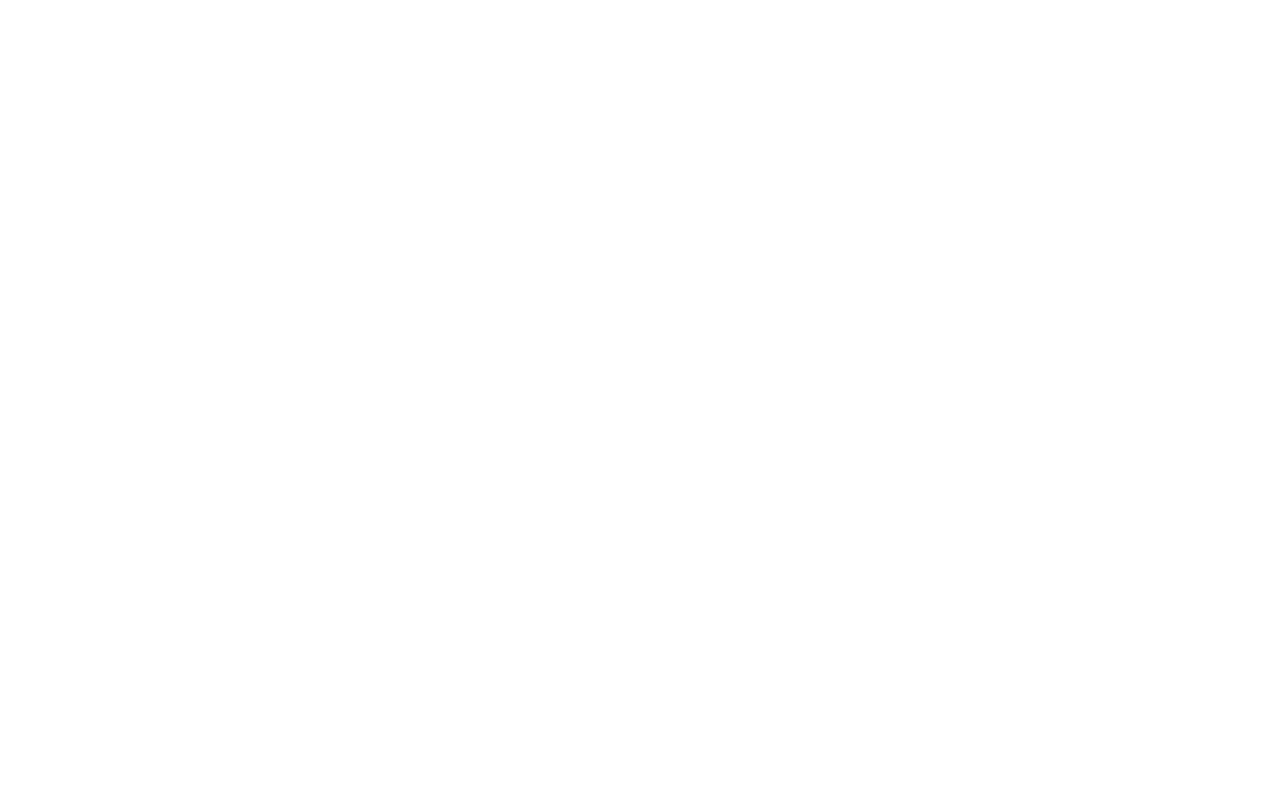
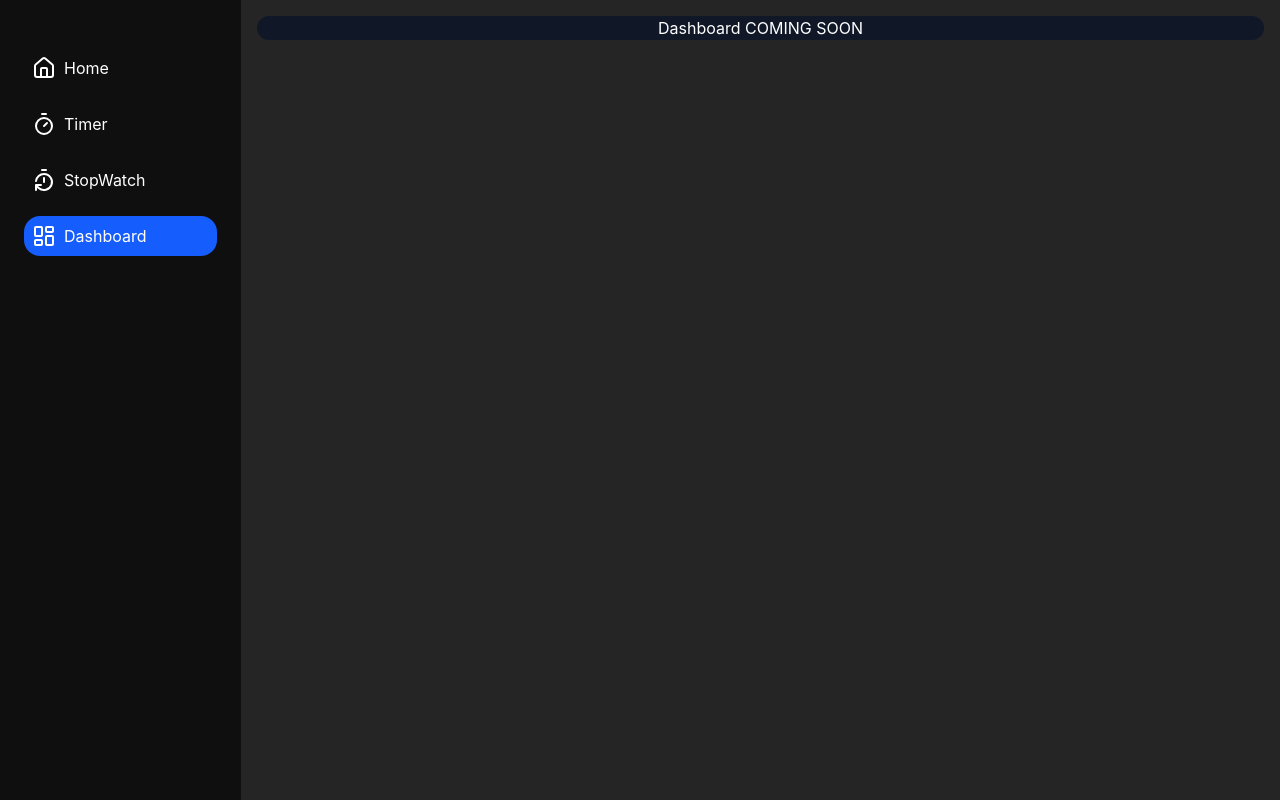
Before and after one commit to Snehasich/Focus-timer-app, a React (Vite) app in the folder client/: page /dashboard in a window 1280 px wide. Before the commit this address had no page. Built offline with nearby package versions, Linux system fonts and the light colour scheme; sample sign-in values are in the browser's storage.

Commit message:
ordered all navigation

```diff
--- a/client/src/App.jsx
+++ b/client/src/App.jsx
@@ -1,4 +1,4 @@
-import { BrowserRouter, Routes, Route, Navigate } from "react-router-dom";
+import { BrowserRouter, Routes, Route, Navigate, Outlet } from "react-router-dom";
 import { Side } from "./components/Side";
 import { TaskRoute } from "./components/TaskRoute";
 import { TaskRouteTask } from "./components/TaskRoute_Task";
@@ -7,11 +7,42 @@ import { StopWatch } from "./components/Timer/StopWatch";
 
 import Login from "./pages/Login";
 import Register from "./pages/Register";
+import Dashboard from "./components/Dashboard";
+
 
 // 🔐 Private Route
 const PrivateRoute = ({ children }) => {
   const token = localStorage.getItem("token");
-  return token ? children : <Navigate to="/login" />;
+  return token ? children : <Navigate to="/login" replace />;
+};
+
+// 🚫 Public Route
+const PublicRoute = ({ children }) => {
+  const token = localStorage.getItem("token");
+  return token ? <Navigate to="/" replace /> : children;
+};
+
+// 📦 Layout (FIXED PROPERLY)
+const Layout = () => {
+  return (
+    <div className="bg-[#252525] min-h-screen w-full flex">
+      <Side />
+
+      {/* FIXED */}
+      <div className="flex-1 p-4">
+        <Outlet />
+      </div>
+    </div>
+  );
+};
+
+// 🎯 Reusable Center Wrapper
+const CenterBox = ({ children }) => {
+  return (
+    <div className="w-full flex items-center justify-center bg-gray-900 rounded-3xl">
+      {children}
+    </div>
+  );
 };
 
 function App() {
@@ -19,44 +50,70 @@ function App() {
     <BrowserRouter>
       <Routes>
 
-        {/* Public */}
-        <Route path="/login" element={<Login />} />
-        <Route path="/register" element={<Register />} />
+        {/* Public Routes */}
+        <Route
+          path="/login"
+          element={
+            <PublicRoute>
+              <Login />
+            </PublicRoute>
+          }
+        />
 
-        {/* Protected */}
+        <Route
+          path="/register"
+          element={
+            <PublicRoute>
+              <Register />
+            </PublicRoute>
+          }
+        />
+
+        {/* Protected Routes */}
         <Route
           path="/"
           element={
             <PrivateRoute>
-              <div className="bg-[#252525] min-h-screen w-full flex">
-                <Side />
-
-                <div className="flex-1 flex flex-col p-4 gap-4">
+              <Layout />
+            </PrivateRoute>
+          }
+        >
+          {/* Home */}
+          <Route
+            index
+            element={
+              <div >
+                <div className="mb-7">
                   <TaskRoute />
+                </div>
                 <TaskRouteTask />
               </div>
-              </div>
-            </PrivateRoute>
             }
           />
 
+          {/* Timer */}
           <Route
-          path="/timer"
+            path="timer"
             element={
-            <PrivateRoute>
+              <CenterBox>
                 <Timer />
-            </PrivateRoute>
+              </CenterBox>
             }
           />
 
+          {/* Stopwatch */}
           <Route
-          path="/stopwatch"
+            path="stopwatch"
             element={
-            <PrivateRoute>
+              <CenterBox>
                 <StopWatch />
-            </PrivateRoute>
+              </CenterBox>
             }
           />
+
+          {/* Dashboard */}
+          <Route path="dashboard" element={<Dashboard />} />
+        </Route>
 
       </Routes>
     </BrowserRouter>
--- a/client/src/pages/Dashboard.jsx
+++ b/client/src/components/Dashboard.jsx
@@ -4,16 +4,9 @@ import { logout } from "../services/authService";
 function Dashboard() {
   const navigate = useNavigate();
 
-  const handleLogout = () => {
-    logout();
-    navigate("/");
-  };
-
   return (
-    <div>
-      <h2>Dashboard (Protected)</h2>
-
-      <button onClick={handleLogout}>Logout</button>
+    <div className="flex-1 flex flex-col items-center justify-center bg-gray-900 rounded-4xl text-white">
+      <h2>Dashboard COMING SOON</h2>
     </div>
   );
 }
--- a/client/src/components/Timer/StopWatch.jsx
+++ b/client/src/components/Timer/StopWatch.jsx
@@ -40,7 +40,7 @@ export const StopWatch = memo(() => {
   };
 
   return (
-    <>
+    <div className="flex flex-col items-center justify-center gap-2 text-center">
       <div className="w-[250px] h-[250px] rounded-full border-4 border-green-500 flex items-center justify-center text-white text-5xl font-extrabold tracking-wider">
         {formatTime(time)}
       </div>
@@ -68,6 +68,6 @@ export const StopWatch = memo(() => {
         </button>
 
       </div>
-    </>
+    </div>
   );
 });
--- a/client/src/components/Timer/Timer.jsx
+++ b/client/src/components/Timer/Timer.jsx
@@ -119,7 +119,7 @@ export const Timer = ({ initialTime = 50 * 60 }) => {
   };
 
   return (
-    <>
+    <div className="flex flex-col items-center justify-center gap-2 text-center">
       <div className="w-[250px] h-[250px] rounded-full border-4 border-blue-500 flex items-center justify-center text-white text-5xl font-extrabold">
         {formatTime()}
       </div>
@@ -143,6 +143,6 @@ export const Timer = ({ initialTime = 50 * 60 }) => {
           Reset
         </button>
       </div>
-    </>
+    </div>
   );
 };
```
Lines whose indentation alone changed are shown as unchanged.
